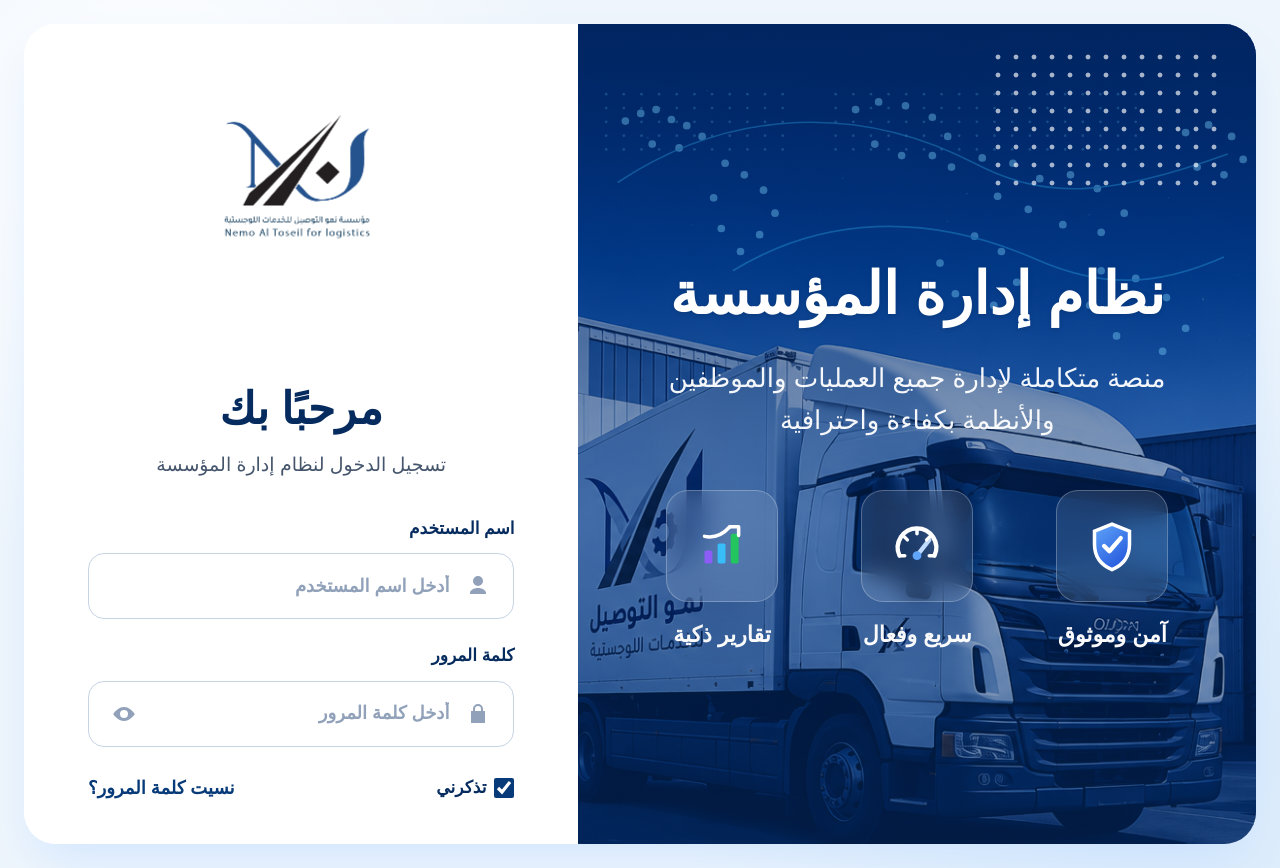
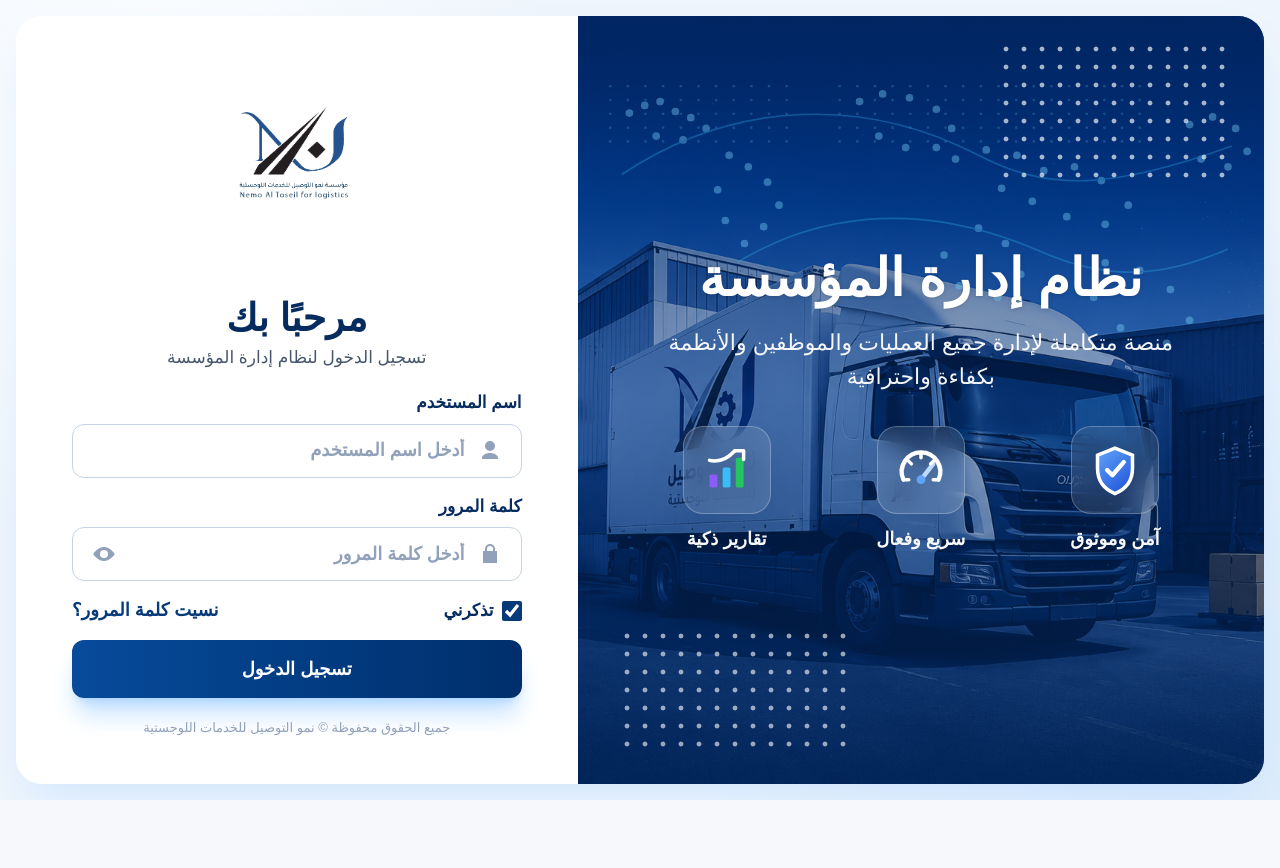
Before and after one commit to mohamed3946/car-maintenance-system, a Next.js app: page /login in a window 1280 px wide. After the commit the page ends 800 px from the top, so only its background shows below. Built offline with nearby package versions, Linux system fonts and the light colour scheme.

Commit message:
Improve responsive layout and enable employees system

```diff
--- a/app/login/page.tsx
+++ b/app/login/page.tsx
@@ -119,59 +119,59 @@ export default function LoginPage() {
   };
 
   return (
-    <main className="relative min-h-screen overflow-hidden bg-[#eef5fc] px-6 py-6">
+    <main className="relative min-h-dvh overflow-x-hidden bg-[#eef5fc] px-3 py-3 sm:px-4 sm:py-4">
       <div className="pointer-events-none absolute inset-0 bg-[radial-gradient(circle_at_12%_18%,#ffffff_0,transparent_32%),radial-gradient(circle_at_92%_86%,#d7e9fb_0,transparent_36%)]" />
 
       <section
         dir="ltr"
-        className="relative z-10 mx-auto grid h-[calc(100vh-48px)] min-h-[820px] w-full max-w-[1720px] overflow-hidden rounded-[32px] bg-white shadow-2xl shadow-blue-200/60 lg:grid-cols-[45%_55%]"
+        className="relative z-10 mx-auto grid min-h-[calc(100dvh-24px)] w-full max-w-[1720px] overflow-hidden rounded-[26px] bg-white shadow-2xl shadow-blue-200/60 sm:min-h-[calc(100dvh-32px)] lg:h-[calc(100dvh-32px)] lg:min-h-[620px] lg:grid-cols-[45%_55%]"
       >
-        <div dir="rtl" className="flex h-full items-center justify-center bg-white px-16 py-8">
-          <div className="w-full max-w-[600px]">
-            <div className="mb-9 text-center">
+        <div dir="rtl" className="flex h-full items-center justify-center bg-white px-6 py-5 sm:px-10 lg:px-12 lg:py-4 xl:px-14">
+          <div className="w-full max-w-[540px]">
+            <div className="mb-5 text-center">
               <Image
                 src="/logo.png"
                 alt="شعار نمو التوصيل"
-                width={295}
-                height={205}
+                width={220}
+                height={153}
                 priority
-                className="mx-auto h-auto w-[295px] object-contain"
+                className="mx-auto h-auto w-[190px] object-contain xl:w-[220px]"
               />
 
-              <h1 className="mt-9 text-[44px] font-black leading-none text-[#062b5f]">مرحبًا بك</h1>
-              <p className="mt-5 text-[19px] text-slate-600">تسجيل الدخول لنظام إدارة المؤسسة</p>
+              <h1 className="mt-4 text-[34px] font-black leading-none text-[#062b5f] xl:text-[38px]">مرحبًا بك</h1>
+              <p className="mt-2 text-[16px] text-slate-600 xl:text-[17px]">تسجيل الدخول لنظام إدارة المؤسسة</p>
             </div>
 
-            <form onSubmit={handleLogin} className="space-y-6">
+            <form onSubmit={handleLogin} className="space-y-4">
               <div>
-                <label className="mb-3 block text-[16px] font-black text-[#062b5f]">اسم المستخدم</label>
+                <label className="mb-2 block text-[15px] font-black text-[#062b5f]">اسم المستخدم</label>
                 <div className="relative">
-                  <span className="absolute right-6 top-1/2 -translate-y-1/2 text-slate-400"><UserIcon /></span>
+                  <span className="absolute right-5 top-1/2 -translate-y-1/2 text-slate-400"><UserIcon /></span>
                   <input
                     value={username}
                     onChange={(e) => setUsername(e.target.value)}
                     placeholder="أدخل اسم المستخدم"
-                    className="h-[66px] w-full rounded-2xl border border-[#c7d4e4] bg-white pr-16 pl-5 text-[17px] text-slate-900 outline-none transition placeholder:text-slate-400 focus:border-[#073a78] focus:ring-4 focus:ring-blue-100"
+                    className="h-[54px] w-full rounded-xl border border-[#c7d4e4] bg-white pr-14 pl-5 text-[16px] text-slate-900 outline-none transition placeholder:text-slate-400 focus:border-[#073a78] focus:ring-4 focus:ring-blue-100"
                   />
                 </div>
               </div>
 
               <div>
-                <label className="mb-3 block text-[16px] font-black text-[#062b5f]">كلمة المرور</label>
+                <label className="mb-2 block text-[15px] font-black text-[#062b5f]">كلمة المرور</label>
                 <div className="relative">
-                  <span className="absolute right-6 top-1/2 -translate-y-1/2 text-slate-400"><LockIcon /></span>
+                  <span className="absolute right-5 top-1/2 -translate-y-1/2 text-slate-400"><LockIcon /></span>
                   <input
                     type="password"
                     value={password}
                     onChange={(e) => setPassword(e.target.value)}
                     placeholder="أدخل كلمة المرور"
-                    className="h-[66px] w-full rounded-2xl border border-[#c7d4e4] bg-white pr-16 pl-16 text-[17px] text-slate-900 outline-none transition placeholder:text-slate-400 focus:border-[#073a78] focus:ring-4 focus:ring-blue-100"
+                    className="h-[54px] w-full rounded-xl border border-[#c7d4e4] bg-white pr-14 pl-14 text-[16px] text-slate-900 outline-none transition placeholder:text-slate-400 focus:border-[#073a78] focus:ring-4 focus:ring-blue-100"
                   />
-                  <span className="absolute left-6 top-1/2 -translate-y-1/2 text-slate-400"><EyeIcon /></span>
+                  <span className="absolute left-5 top-1/2 -translate-y-1/2 text-slate-400"><EyeIcon /></span>
                 </div>
               </div>
 
-              <div className="flex items-center justify-between pt-1 text-[16px]">
+              <div className="flex items-center justify-between text-[14px]">
                 <label className="flex cursor-pointer items-center gap-2 font-bold text-[#062b5f]">
                   <input
                     type="checkbox"
@@ -187,13 +187,13 @@ export default function LoginPage() {
 
               <button
                 type="submit"
-                className="mt-6 h-[70px] w-full rounded-2xl bg-gradient-to-l from-[#002f6c] to-[#074b9b] text-[24px] font-black text-white shadow-xl shadow-blue-300/55 transition hover:from-[#00285a] hover:to-[#063f83] active:scale-[0.99]"
+                className="h-[58px] w-full rounded-xl bg-gradient-to-l from-[#002f6c] to-[#074b9b] text-[20px] font-black text-white shadow-xl shadow-blue-300/55 transition hover:from-[#00285a] hover:to-[#063f83] active:scale-[0.99]"
               >
                 تسجيل الدخول
               </button>
             </form>
 
-            <p className="mt-11 text-center text-[15px] text-slate-400">جميع الحقوق محفوظة © نمو التوصيل للخدمات اللوجستية</p>
+            <p className="mt-5 text-center text-[13px] text-slate-400">جميع الحقوق محفوظة © نمو التوصيل للخدمات اللوجستية</p>
           </div>
         </div>
 
@@ -207,24 +207,24 @@ export default function LoginPage() {
           <div className="absolute right-8 top-6 h-[150px] w-[235px] opacity-65 bg-[radial-gradient(circle,#ffffff_2px,transparent_2.8px)] [background-size:18px_18px]" />
           <div className="absolute left-10 bottom-8 h-[125px] w-[230px] opacity-60 bg-[radial-gradient(circle,#ffffff_2px,transparent_2.8px)] [background-size:18px_18px]" />
 
-          <div className="relative z-10 flex h-full flex-col items-center justify-start px-16 pt-[235px] text-center text-white">
-            <h2 className="text-[58px] font-black leading-[1.2] drop-shadow-sm">نظام إدارة المؤسسة</h2>
-            <p className="mx-auto mt-7 max-w-[820px] text-[26px] leading-[1.65] text-white/95">
+          <div className="relative z-10 flex h-full flex-col items-center justify-center px-10 py-10 text-center text-white xl:px-16">
+            <h2 className="text-[46px] font-black leading-[1.2] drop-shadow-sm xl:text-[52px]">نظام إدارة المؤسسة</h2>
+            <p className="mx-auto mt-4 max-w-[760px] text-[20px] leading-[1.55] text-white/95 xl:text-[22px]">
               منصة متكاملة لإدارة جميع العمليات والموظفين والأنظمة بكفاءة واحترافية
             </p>
 
-            <div className="mt-12 grid w-full max-w-[670px] grid-cols-3 gap-9">
+            <div className="mt-8 grid w-full max-w-[580px] grid-cols-3 gap-6">
               <div className="flex flex-col items-center">
-                <div className="flex h-[112px] w-[112px] items-center justify-center rounded-[22px] border border-white/25 bg-white/10 shadow-2xl shadow-blue-950/20 backdrop-blur-md"><ShieldIcon /></div>
-                <p className="mt-4 text-[22px] font-black">آمن وموثوق</p>
+                <div className="flex h-[88px] w-[88px] items-center justify-center rounded-[20px] border border-white/25 bg-white/10 shadow-2xl shadow-blue-950/20 backdrop-blur-md"><ShieldIcon /></div>
+                <p className="mt-3 text-[18px] font-black">آمن وموثوق</p>
               </div>
               <div className="flex flex-col items-center">
-                <div className="flex h-[112px] w-[112px] items-center justify-center rounded-[22px] border border-white/25 bg-white/10 shadow-2xl shadow-blue-950/20 backdrop-blur-md"><SpeedIcon /></div>
-                <p className="mt-4 text-[22px] font-black">سريع وفعال</p>
+                <div className="flex h-[88px] w-[88px] items-center justify-center rounded-[20px] border border-white/25 bg-white/10 shadow-2xl shadow-blue-950/20 backdrop-blur-md"><SpeedIcon /></div>
+                <p className="mt-3 text-[18px] font-black">سريع وفعال</p>
               </div>
               <div className="flex flex-col items-center">
-                <div className="flex h-[112px] w-[112px] items-center justify-center rounded-[22px] border border-white/25 bg-white/10 shadow-2xl shadow-blue-950/20 backdrop-blur-md"><ChartIcon /></div>
-                <p className="mt-4 text-[22px] font-black">تقارير ذكية</p>
+                <div className="flex h-[88px] w-[88px] items-center justify-center rounded-[20px] border border-white/25 bg-white/10 shadow-2xl shadow-blue-950/20 backdrop-blur-md"><ChartIcon /></div>
+                <p className="mt-3 text-[18px] font-black">تقارير ذكية</p>
               </div>
             </div>
           </div>
--- a/app/systems/page.tsx
+++ b/app/systems/page.tsx
@@ -53,8 +53,8 @@ export default function SystemsPage() {
           ? "إدارة الموظفين، العقود، الإجازات، الحضور والغياب، الرواتب والتركيبات"
           : "Manage employees, contracts, attendance, vacations, and payroll",
       icon: "👥",
-      active: false,
-      path: "/hr",
+      active: true,
+      path: "/employees",
       color: "from-[#08796f]/72 via-[#075f62]/62 to-[#042f42]/88",
       border: "border-cyan-300/35",
     },
@@ -88,8 +88,8 @@ export default function SystemsPage() {
       <div className="fixed inset-0 bg-[#03142d]/64" />
       <div className="fixed inset-0 bg-gradient-to-b from-[#082f66]/40 via-[#061b35]/52 to-[#020617]/94" />
 
-      <div className="pointer-events-none fixed left-0 bottom-0 h-[480px] w-[480px] rounded-full border border-sky-400/18" />
-      <div className="pointer-events-none fixed -left-40 -bottom-36 h-[700px] w-[700px] rounded-full border border-sky-400/12" />
+      <div className="pointer-events-none fixed bottom-0 left-0 h-[480px] w-[480px] rounded-full border border-sky-400/18" />
+      <div className="pointer-events-none fixed -bottom-36 -left-40 h-[700px] w-[700px] rounded-full border border-sky-400/12" />
 
       <header className="relative z-10 flex items-start justify-between px-8 pt-6 md:px-12">
         <Image
@@ -98,7 +98,7 @@ export default function SystemsPage() {
           width={260}
           height={140}
           priority
-          className="h-auto w-[210px] object-contain drop-shadow-2xl brightness-0 invert md:w-[260px]"
+          className="h-auto w-[210px] object-contain brightness-0 invert drop-shadow-2xl md:w-[260px]"
         />
 
         <div className="flex gap-3">
--- a/components/AppLayout.tsx
+++ b/components/AppLayout.tsx
@@ -1,4 +1,3 @@
-"use client";
 
 import Image from "next/image";
 import Link from "next/link";
@@ -110,32 +109,32 @@ export default function AppLayout({
     <LanguageContext.Provider value={{ lang, t, dir }}>
       <main dir={dir} className="min-h-screen bg-[#f6f8fb] text-[#0f2544]">
         <div className={`flex min-h-screen ${lang === "ar" ? "flex-row" : "flex-row"}`}>
-          <aside className="sticky top-0 hidden h-screen w-[330px] flex-col justify-between overflow-hidden rounded-e-[34px] bg-gradient-to-b from-[#062b4f] via-[#042644] to-[#02182e] px-6 py-5 text-white shadow-2xl lg:flex">
+          <aside className="sticky top-0 hidden h-dvh w-[280px] shrink-0 flex-col overflow-hidden rounded-e-[34px] bg-gradient-to-b from-[#062b4f] via-[#042644] to-[#02182e] px-4 py-4 text-white shadow-2xl lg:flex xl:w-[300px] xl:px-5 2xl:w-[330px] 2xl:px-6 2xl:py-5">
             <div className="pointer-events-none absolute inset-0 bg-[radial-gradient(circle_at_30%_10%,rgba(45,120,255,0.22),transparent_35%),radial-gradient(circle_at_80%_65%,rgba(0,190,255,0.12),transparent_35%)]" />
 
-            <div className="relative z-10">
-              <div className="mb-2 text-center">
+            <div className="relative z-10 flex min-h-0 flex-1 flex-col">
+              <div className="shrink-0 text-center">
                 <Image
                   src="/logo.png"
                   alt="logo"
                   width={300}
                   height={300}
-                  className="mx-auto h-52 w-52 object-contain brightness-0 invert"
+                  className="mx-auto h-28 w-28 object-contain brightness-0 invert xl:h-36 xl:w-36 2xl:h-44 2xl:w-44"
                   priority
                 />
 
-                <h2 className="mt-0 text-4xl font-extrabold tracking-tight">
+                <h2 className="text-2xl font-extrabold leading-tight tracking-tight xl:text-3xl 2xl:text-4xl">
                   {t.appName || (lang === "ar" ? "نمو التوصيل" : "Namou Delivery")}
                 </h2>
 
-                <div className="mt-1 flex items-center justify-center gap-4 text-lg font-bold text-slate-200">
-                  <span className="h-px w-16 bg-white/30" />
+                <div className="mt-1 flex items-center justify-center gap-2 text-sm font-bold text-slate-200 xl:gap-3 xl:text-base 2xl:gap-4 2xl:text-lg">
+                  <span className="h-px w-10 bg-white/30 xl:w-12 2xl:w-16" />
                   {sectionName}
-                  <span className="h-px w-16 bg-white/30" />
+                  <span className="h-px w-10 bg-white/30 xl:w-12 2xl:w-16" />
                 </div>
               </div>
 
-              <nav className="mt-5 space-y-1">
+              <nav className="mt-3 min-h-0 flex-1 space-y-1 overflow-y-auto overscroll-contain pe-1 pb-1 [scrollbar-color:rgba(255,255,255,0.28)_transparent] [scrollbar-width:thin] xl:mt-4 2xl:mt-5">
                 {menuItems.map((item) => {
                   const active =
                     system === "employees" && item.href === "/employees"
@@ -146,7 +145,7 @@ export default function AppLayout({
                     <Link
                       href={item.href}
                       key={item.name}
-                      className={`group relative flex min-h-[60px] w-full items-center justify-between rounded-2xl px-5 text-[19px] font-extrabold transition-all duration-200 ${
+                      className={`group relative flex min-h-[46px] w-full items-center justify-between rounded-xl px-3 text-[15px] font-extrabold transition-all duration-200 xl:min-h-[52px] xl:rounded-2xl xl:px-4 xl:text-[17px] 2xl:min-h-[58px] 2xl:px-5 2xl:text-[18px] ${
                         active
                           ? "bg-gradient-to-l from-blue-600 to-blue-700 text-white shadow-xl shadow-blue-950/30"
                           : "text-white/95 hover:bg-white/10"
@@ -156,7 +155,7 @@ export default function AppLayout({
                         <span className="absolute inset-y-3 start-3 w-1.5 rounded-full bg-cyan-300" />
                       )}
 
-                      <span className="flex items-center gap-4">
+                      <span className="flex items-center gap-3 xl:gap-4">
                         <span className="text-white">{item.icon}</span>
                         {item.name}
                       </span>
@@ -166,16 +165,16 @@ export default function AppLayout({
               </nav>
             </div>
 
-            <div className="relative z-10">
+            <div className="relative z-10 shrink-0 pt-3">
               <button
                 onClick={handleLogout}
-                className={`flex min-h-[70px] w-full items-center justify-center gap-4 rounded-2xl border px-5 text-[24px] font-extrabold transition-all duration-200 ${
+                className={`flex min-h-[52px] w-full items-center justify-center gap-3 rounded-xl border px-4 text-[17px] font-extrabold transition-all duration-200 xl:min-h-[58px] xl:rounded-2xl xl:text-[19px] 2xl:min-h-[64px] 2xl:gap-4 2xl:px-5 2xl:text-[21px] ${
                   logoutActive
                     ? "border-red-500 bg-red-600 text-white shadow-2xl shadow-red-900/50"
                     : "border-white/25 bg-white/5 text-white hover:border-red-500 hover:bg-red-600 hover:shadow-2xl hover:shadow-red-900/40"
                 }`}
               >
-                <LogOut className="h-9 w-9" />
+                <LogOut className="h-6 w-6 xl:h-7 xl:w-7 2xl:h-8 2xl:w-8" />
                 {t.logout || (lang === "ar" ? "تسجيل الخروج" : "Logout")}
               </button>
             </div>
```
